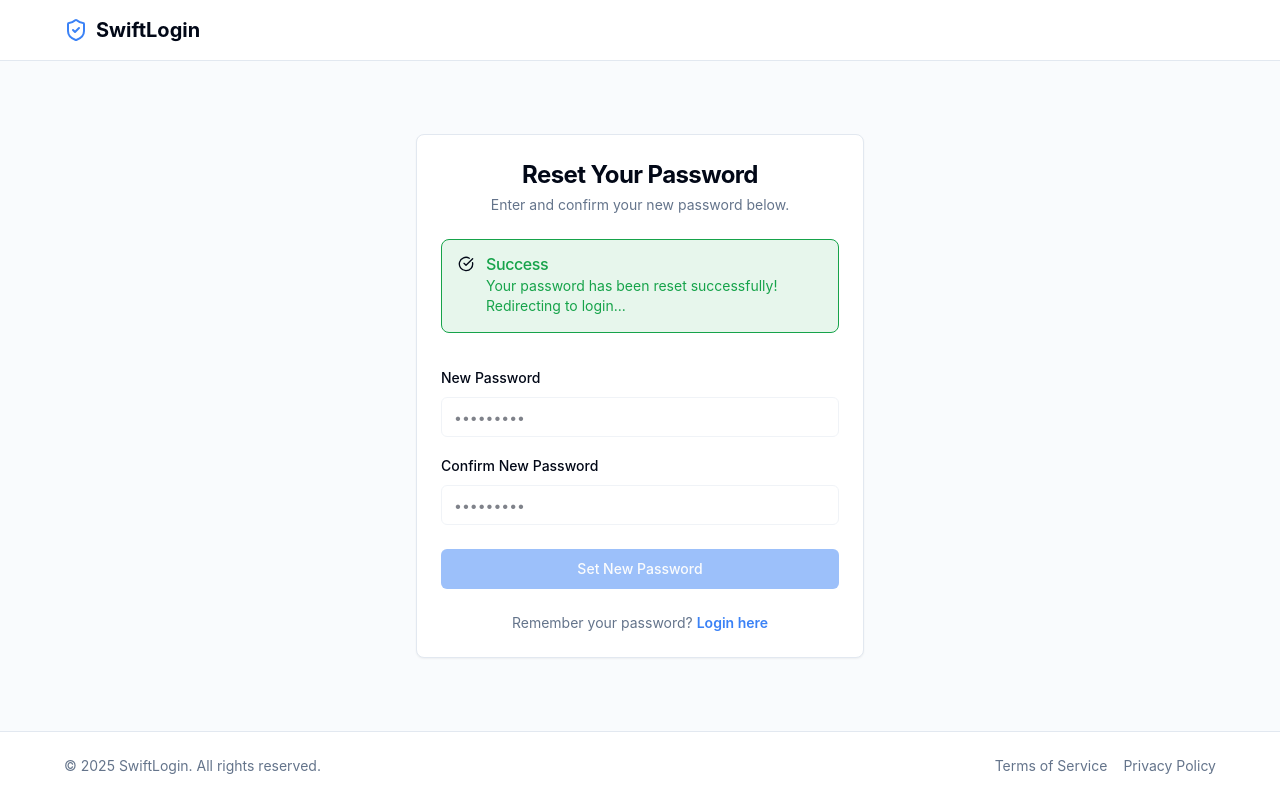
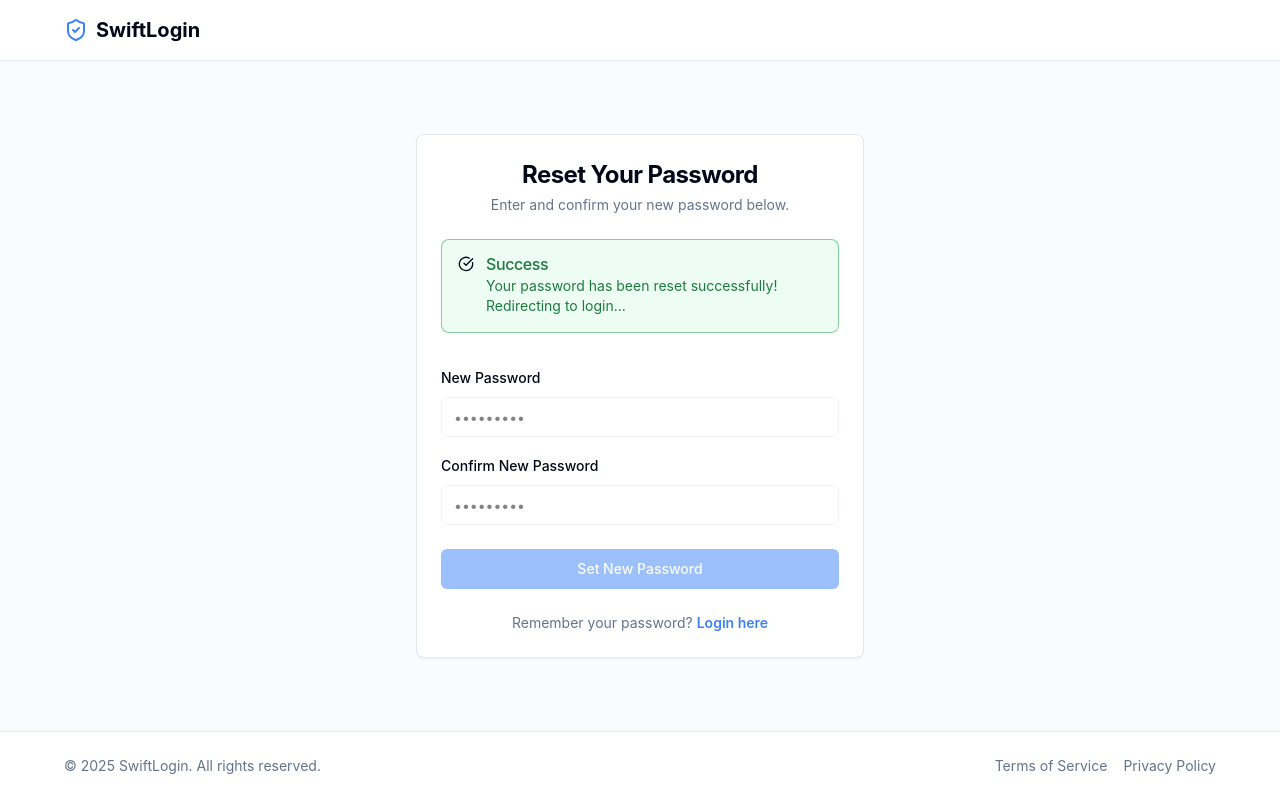
Before and after one commit to SadiqNaizam/mlo-a774-8484, a React (Vite) app: page /reset-password in a window 1280 px wide. Both pictures are taken after typing "Sample123", "Sample123" into the empty fields and a click on the button "Set New Password". Built offline with nearby package versions, Linux system fonts and the light colour scheme.

Commit message:
Fixed build errors: ResetPasswordPage.tsx

```diff
--- a/src/pages/ResetPasswordPage.tsx
+++ b/src/pages/ResetPasswordPage.tsx
@@ -88,8 +88,8 @@ const ResetPasswordPage = () => {
             </Alert>
           )}
           {success && (
-             <Alert variant="default" className="mb-4 border-success text-success bg-success/10">
-              <CheckCircle className="h-4 w-4" />
+             <Alert variant="default" className="mb-4 bg-success-accent text-success-accent-foreground border-success/50">
+              <CheckCircle className="h-4 w-4 text-success" />
               <AlertTitle>Success</AlertTitle>
               <AlertDescription>{success}</AlertDescription>
             </Alert>
```
